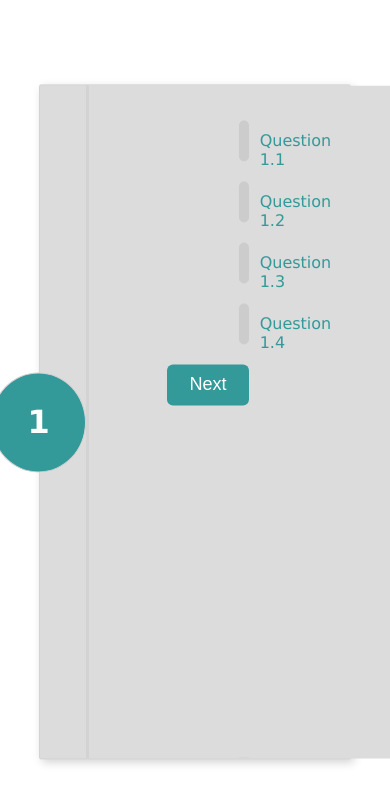
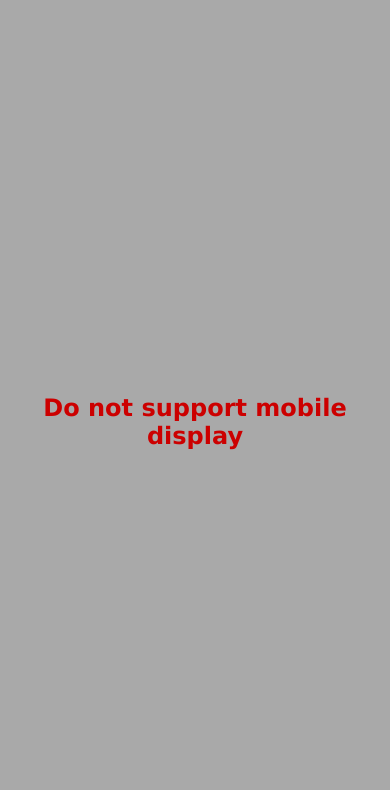
Before and after one commit to PotapenkoVadim/quiz, a website built with webpack: page src/index.html in a window 390 px wide. Built offline with nearby package versions, Linux system fonts and the light colour scheme.

Commit message:
feat: handle mobile display

```diff
--- a/src/index.html
+++ b/src/index.html
@@ -8,6 +8,10 @@
 </head>
 <body>
   <main class="app">
+    <div class="stub">
+      <span class="stub__alert">Do not support mobile display</span>
+    </div>
+
     <div class="app__wrapper">
       <div class="app__col app__col-left">
         <span id="marker" class="marker"></span>
--- a/src/styles/main.scss
+++ b/src/styles/main.scss
@@ -51,3 +51,13 @@ body { font-family: Verdana, sans-serif; font-size: $font; }
     &_alert { color: $alert; }
   }
 }
+
+.stub { position: absolute; top: 0; left: 0; bottom: 0; right: 0; background: darkgray; z-index: 10;
+  display: none; align-items: center; justify-content: center; text-align: center;
+  &__alert { color: $alert; font-size: 1.5rem; font-weight: bold; }
+}
+
+@media (max-width: 770px) {
+  .stub { display: flex; }
+  .app__wrapper { display: none; }
+}
```
